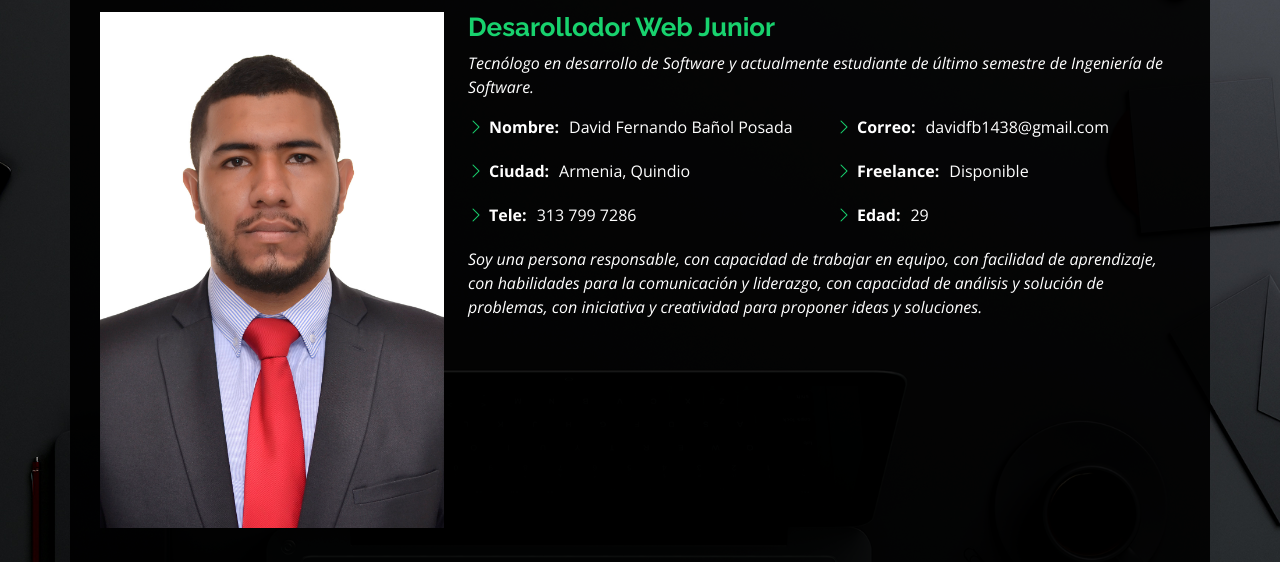
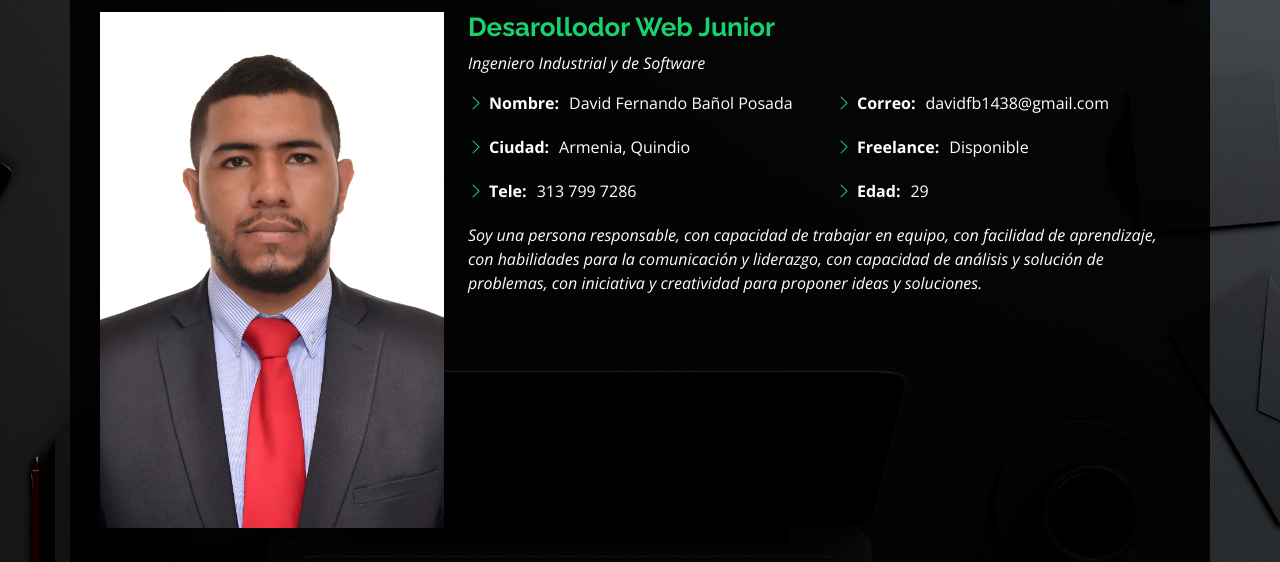
Before and after one commit to davidfb93/Portafolio, a plain HTML site: page index.html in a window 1280 px wide. Both pictures are taken after a click on the link "Sobre mí". Shown: the part 201-763 px from the top of the page. Drawn offline with nearby package versions, Linux system fonts and the light colour scheme.

Commit message:
Update index.html

```diff
--- a/index.html
+++ b/index.html
@@ -84,8 +84,7 @@
         <div class="col-lg-8 pt-4 pt-lg-0 content" data-aos="fade-left">
           <h3> Desarollodor Web Junior</h3>
           <p class="fst-italic">
-            Tecnólogo en desarrollo de Software y actualmente estudiante de último
-            semestre de Ingeniería de Software.
+            Ingeniero Industrial y de Software
           </p>
           <div class="row">
             <div class="col-lg-6">
```
